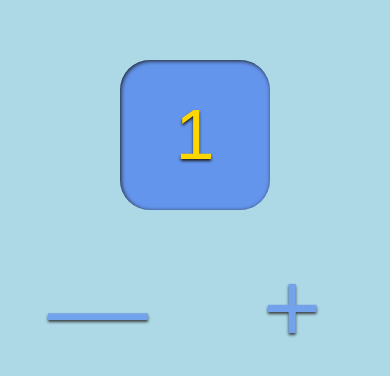
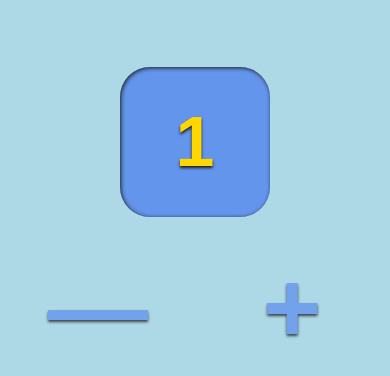
Before and after one commit to MKLNKs/counter, a plain HTML site: page index.html in a window 390 px wide. Shown: the part 230-606 px from the top of the page. Drawn offline with Linux system fonts and the light colour scheme.

Commit message:
add BEM, add preload font

```diff
--- a/css/style.css
+++ b/css/style.css
@@ -1,7 +1,6 @@
 * {
     box-sizing: border-box;
     user-select: none;
-    font: 16px "Rubik Black", sans-serif;
 }
 
 .container {
@@ -13,13 +12,13 @@
     background-color: lightblue;
 }
 
-.counter_block {
+.counter__block {
     display: flex;
     justify-content: center;
     align-items: center;
 }
 
-.counter_elem {
+.counter__elem {
     flex: 0 1 33.333%;
 }
 
@@ -33,6 +32,8 @@
     cursor: pointer;
     opacity: 0.8;
     text-shadow: 0 2px 3px #1c1c1c;
+    font-family: Rubik,sans-serif;
+    font-weight: bold;
 }
 
 .minus:hover, .plus:hover {
@@ -60,6 +61,8 @@
     border: none;
     outline: none;
     margin: 40px;
+    font-family: Rubik,sans-serif;
+    font-weight: bold;
 }
 
 ::selection {
@@ -81,13 +84,13 @@ input[type="number"] {
 
 
 @media (max-width: 555px) {
-    .counter_block {
+    .counter__block {
         display: flex;
         flex-wrap: wrap;
         justify-content: space-between;
     }
 
-    .counter_form {
+    .counter__form {
         display: flex;
         flex: 0 1 100%;
         justify-content: center;
--- a/index.html
+++ b/index.html
@@ -4,19 +4,20 @@
   <meta charset="UTF-8">
   <link rel="stylesheet" href="css/reset.css">
   <link rel="stylesheet" href="css/style.css">
+  <link rel="preload" href="fonts/Rubik-Bold.woff2" as="font" type="font/woff2">
   <meta name="viewport" content="width=device-width, initial-scale=1">
   <title>counter</title>
 </head>
 <body>
 <div class="container">
-  <div class="counter_block">
-    <div class="minus counter_elem">—</div>
+  <div class="counter__block">
+    <div class="minus counter__elem">—</div>
 
-    <form class="counter_form counter_elem" name="counterForm" action="">
+    <form class="counter__form counter__elem" name="counterForm" action="">
       <input type="number" class="counter" name="counterInput" value="1">
     </form>
 
-    <div class="plus counter_elem">+</div>
+    <div class="plus counter__elem">+</div>
   </div>
 </div>
 <script src="js/script.js"></script>
```
Also changed, not shown: fonts/Rubik-Bold.woff2 (added), fonts/Rubik[wght].ttf (added).
